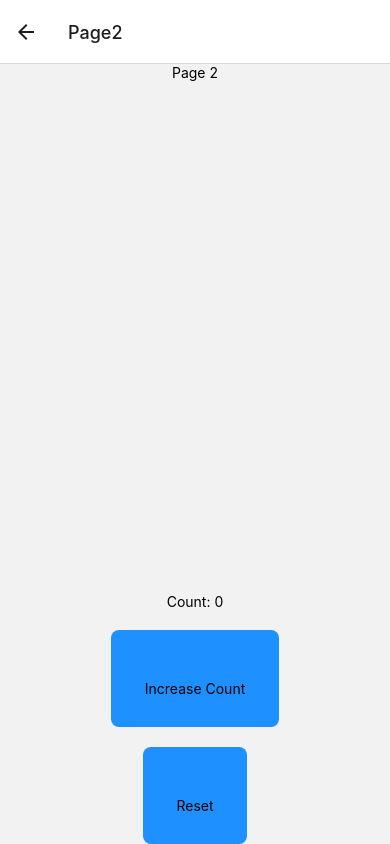
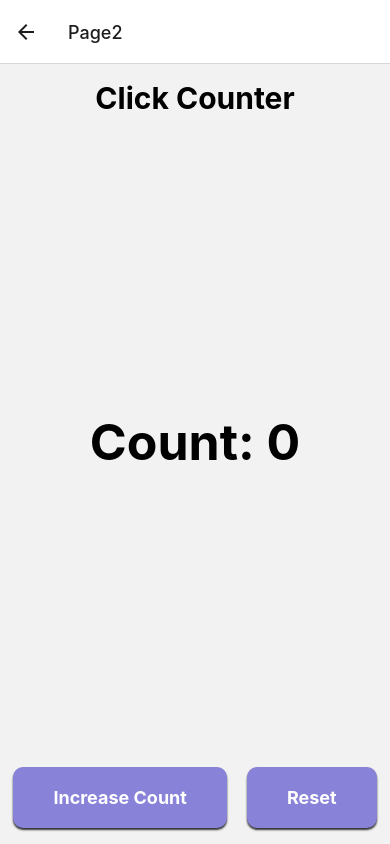
Before and after one commit to kamalnathvg/Assignment_1, a React Native app: screen /Page2 in a window 390 px wide. Built offline with nearby package versions, Linux system fonts and the light colour scheme.

Commit message:
Coloring and Sizing Changes
Make design changes.

```diff
--- a/package.json
+++ b/package.json
@@ -9,12 +9,14 @@
     "web": "expo start --web"
   },
   "dependencies": {
+    "@react-native-community/slider": "^4.5.2",
     "@react-navigation/native": "^6.1.17",
     "@react-navigation/native-stack": "^6.10.0",
     "expo": "~51.0.17",
     "expo-status-bar": "~1.12.1",
     "react": "18.2.0",
     "react-native": "0.74.2",
+    "react-native-circular-slider": "^1.0.1",
     "react-native-safe-area-context": "4.10.1",
     "react-native-screens": "3.31.1"
   },
--- a/screens/HomePage.tsx
+++ b/screens/HomePage.tsx
@@ -1,19 +1,28 @@
 import React from "react";
-import { Button, SafeAreaView, StyleSheet, Text, View } from "react-native";
+import { Button, SafeAreaView, StyleSheet, Text, View, TouchableOpacity } from "react-native";
 
 
 const HomePage = ({navigation} : any) => {
 
     return(
         <SafeAreaView>
-        <Text style= {styles.headerText}>HomePage</Text>
-        <View style= {styles.content}>
-            <Button title="Go to Page 1" onPress={() =>{navigation.navigate('Page1')}}/>
-            <Button title="Go to Page 2" onPress={() =>{navigation.navigate('Page2')}}/>
-            <Button title="Go to Page 3" onPress={() =>{navigation.navigate('Page3')}}/>
-            <Button title="Go to Page 4" onPress={() =>{navigation.navigate('Page4')}}/>
-            <Button title="Go to Page 5" onPress={() =>{navigation.navigate('Page5')}}/>
-
+        <Text style= {styles.headerText}>Click on the choice of page</Text>
+        <View style= {styles.gridContainer}>
+        <TouchableOpacity style={styles.buttonStyle} onPress={() => { navigation.navigate('Page1') }}>
+                    <Text style={styles.buttonText}>Go to Page 1</Text>
+                </TouchableOpacity>
+                <TouchableOpacity style={styles.buttonStyle} onPress={() => { navigation.navigate('Page2') }}>
+                    <Text style={styles.buttonText}>Go to Page 2</Text>
+                </TouchableOpacity>
+                <TouchableOpacity style={styles.buttonStyle} onPress={() => { navigation.navigate('Page3') }}>
+                    <Text style={styles.buttonText}>Go to Page 3</Text>
+                </TouchableOpacity>
+                <TouchableOpacity style={styles.buttonStyle} onPress={() => { navigation.navigate('Page4') }}>
+                    <Text style={styles.buttonText}>Go to Page 4</Text>
+                </TouchableOpacity>
+                <TouchableOpacity style={styles.buttonStyle} onPress={() => { navigation.navigate('Page5') }}>
+                    <Text style={styles.buttonText}>Go to Page 5</Text>
+                </TouchableOpacity>
         </View>
         </SafeAreaView>
     )
@@ -21,17 +30,43 @@ const HomePage = ({navigation} : any) => {
 
 const styles = StyleSheet.create({
     container: {
-        flex : 1
+        flex : 1,
+        padding: 16,
     },
     headerText : {
         fontSize: 25,
         alignSelf: 'center',
-        marginBottom: 20
+        marginBottom: 20,
+        marginTop: 40,
+        fontWeight: 'bold',
     },
-    content: {
-        justifyContent: 'space-between'
-    }
+    gridContainer: {
+        marginTop: 80,
+        flexDirection: 'row',
+        flexWrap: 'wrap',
+        justifyContent: 'space-around',
+        alignItems: 'center',
+    },
+    // buttonWrapper: {
+    //     marginVertical: 20,
+    //     width: '65%',
+    // },
+    buttonStyle: {
+        margin: 10,
+        width: '35%',
+        backgroundColor: '#8882d9',
+        paddingVertical: 15,
+        paddingHorizontal: 20,
+        borderRadius: 10,
+        alignItems: 'center',
+        justifyContent: 'center',
+    },
+    buttonText: {
+        color: '#fff',
+        fontSize: 16,
+        fontWeight: 'bold',
+    },
 })
 
 
-export default HomePage
+export default HomePage;
--- a/screens/Page2.tsx
+++ b/screens/Page2.tsx
@@ -1,47 +1,77 @@
 // Counter app
 
-import React, {useState} from "react";
-import {View, Text, StyleSheet, TouchableOpacity } from 'react-native' ;
+import React, { useState } from "react";
+import { View, Text, StyleSheet, TouchableOpacity } from 'react-native';
 
-const Page2 = ()   => {
+const Page2 = () => {
     const [count, setCount] = useState(0);
 
     return (
         <View style={styles.container}>
-            <Text style={styles.container}>Page 2</Text>
-            <Text> Count: {count} </Text>
-            <TouchableOpacity style = {styles.button} onPress={() => setCount(count + 1)}>
-                <Text style={styles.button}> Increase Count </Text>
+            <Text style={styles.headerText}>Click Counter</Text>
+            <View style={styles.countContainer}>
+                <Text style={styles.countText}>Count: {count}</Text>
+            </View>
+            <View style={styles.buttonsContainer}>
+                <TouchableOpacity style={styles.button} onPress={() => setCount(count + 1)}>
+                    <Text style={styles.buttonText}>Increase Count</Text>
                 </TouchableOpacity>
-            <TouchableOpacity style = {styles.button} onPress={() => setCount(0)}>
-                <Text style={styles.button}> Reset </Text>
+                <TouchableOpacity style={styles.button} onPress={() => setCount(0)}>
+                    <Text style={styles.buttonText}>Reset</Text>
                 </TouchableOpacity>
             </View>
-
-
+        </View>
     );
 };
 
 const styles = StyleSheet.create({
-   container:{
+    container: {
+        flex: 1,
+        padding: 16,
+        justifyContent: 'center',
+        alignItems: 'center',
+    },
+    headerText: {
+        fontSize: 30,
+        fontWeight: 'bold',
+        alignSelf: 'center',
+        marginBottom: 20,
+    },
+    countContainer: {
         flex: 1,
         justifyContent: 'center',
         alignItems: 'center',
+        marginBottom: 20,
     },
-   title: {
-    fontSize: 42,
-    marginTop: 20,
+    countText: {
+        fontSize: 50,
+        fontWeight: 'bold',
+    },
+    buttonsContainer: {
+        flexDirection: 'row',
+        justifyContent: 'center',
+        alignItems: 'center',
     },
     button: {
-    backgroundColor: '#1e90ff',
-    padding: 15,
-    borderRadius: 8,
-    marginTop: 20,
+        backgroundColor: '#8882d9',
+        paddingVertical: 20,
+        paddingHorizontal: 40,
+        borderRadius: 10,
+        alignItems: 'center',
+        justifyContent: 'center',
+        marginHorizontal: 10,
+        shadowColor: '#000',
+        shadowOffset: { width: 0, height: 2 },
+        shadowOpacity: 0.8,
+        shadowRadius: 2,
+        elevation: 5,
     },
     buttonText: {
         color: '#fff',
         fontSize: 18,
+        fontWeight: 'bold',
     },
 });
 
+
 export default Page2;
--- a/screens/Page3.tsx
+++ b/screens/Page3.tsx
@@ -64,12 +64,13 @@ const styles = StyleSheet.create({
         fontSize: 30,
         alignSelf: 'center',
         marginBottom: 20,
-        color: '#06859c'
+        color: '#000',
+        fontWeight: 'bold',
     },
     listItemWrapper: {
         paddingVertical: 10,
         paddingHorizontal: 10,
-        backgroundColor: '#94deeb',
+        backgroundColor: '#8882d9',
         marginVertical: 5,
         borderRadius: 5,
     },
@@ -89,7 +90,7 @@ const styles = StyleSheet.create({
     },
     buttonWrapper: {
         alignSelf: 'center',
-        backgroundColor: '#06859c',
+        backgroundColor: '#8882d9',
         paddingHorizontal: 20,
         paddingVertical: 10,
         borderRadius: 10,
@@ -98,6 +99,7 @@ const styles = StyleSheet.create({
     buttonText: {
         fontSize: 20,
         color: 'white',
+        fontWeight: 'bold',
     },
 });
 
--- a/screens/Page4.tsx
+++ b/screens/Page4.tsx
@@ -1,35 +1,34 @@
-// Text Input app
-
-import React, {useState } from "react";
-import { View, Text, StyleSheet, TextInput, TouchableOpacity} from 'react-native';
+import React, { useState } from "react";
+import { View, Text, StyleSheet, TextInput, TouchableOpacity } from 'react-native';
 
 const Page4 = () => {
     const [text, setText] = useState('');
 
-    const GetGreeting = ({text } : any) => {
-        if(text !== ""){
+    const GetGreeting = ({ text }) => {
+        if (text !== "") {
             return (
-            <Text style={styles.outputText}>Hello, {text} </Text>
+                <Text style={styles.outputText}>Hello, {text}</Text>
             )
         }
-
+        return null;
     }
 
     return (
         <View style={styles.container}>
+            <Text style={styles.headerText}>Greeting Generator</Text>
+            <View style={styles.content}>
                 <TextInput
                     style={styles.input}
                     placeholder="Type your Name here"
                     onChangeText={setText}
                     value={text}
                 />
-            <GetGreeting text = {text} />
-
-            <TouchableOpacity style = {styles.button} onPress={() => setText('')}>
-                <Text style={styles.button}> Reset </Text>
+                <GetGreeting text={text} />
+                <TouchableOpacity style={styles.button} onPress={() => setText('')}>
+                    <Text style={styles.buttonText}>Reset</Text>
                 </TouchableOpacity>
             </View>
-
+        </View>
     );
 
 };
@@ -37,13 +36,18 @@ const Page4 = () => {
 const styles = StyleSheet.create({
     container: {
         flex: 1,
+        paddingHorizontal: 16,
+    },
+    headerText: {
+        fontSize: 28,
+        fontWeight: 'bold',
+        marginTop: 40,
+        alignSelf: 'center',
+    },
+    content: {
+        flex: 1,
         justifyContent: 'center',
         alignItems: 'center',
-        padding: 16,
-    },
-    title: {
-        fontSize: 28,
-        marginBottom: 20,
     },
     input: {
         height: 40,
@@ -55,15 +59,21 @@ const styles = StyleSheet.create({
     },
     outputText: {
         marginTop: 20,
-        fontSize: 16,
+        fontSize: 26,
+        fontWeight: 'bold',
     },
     button: {
-      backgroundColor: '#1e90ff',
-      padding: 15,
+        backgroundColor: '#8882d9',
+        paddingVertical: 15,
+        paddingHorizontal: 30,
         borderRadius: 8,
         marginTop: 20,
     },
-
+    buttonText: {
+        color: '#fff',
+        fontSize: 16,
+        fontWeight: 'bold',
+    },
 });
 
 export default Page4;
--- a/screens/Page5.tsx
+++ b/screens/Page5.tsx
@@ -1,62 +1,75 @@
-// Toggle to change bg color app
-
-import React, {useState} from "react";
-import {View, Text, StyleSheet, Switch, } from 'react-native';
-
-// Generating random color.
+import React, { useState } from "react";
+import { View, Text, StyleSheet, Switch } from 'react-native';
 
 const getRandomColor = () => {
-    const letters = '0123456789ABCDEF'
+    const letters = '0123456789ABCDEF';
     let color = '#';
-    for (let i=0; i<6; i++) {
-        /* Math.random generates floating point number between 0,1. Math.floor rounds the resulting number to largest interger
-        ProgressEvent. For eg: 15.67 is rounded to 15 */
+    for (let i = 0; i < 6; i++) {
         color += letters[Math.floor(Math.random() * 16)];
     }
     return color;
-
 };
 
 const Page5 = () => {
     const [isEnabled, setIsEnabled] = useState(false);
-    const [backgroundColor, setBackgroundColor] = useState(getRandomColor());
+    const [backgroundColor, setBackgroundColor] = useState('#FFFFFF');
 
     const toggleSwitch = () => {
-        setIsEnabled(previousState => !previousState);
+        setIsEnabled(previousState => {
+            const newIsEnabled = !previousState;
+            //setBackgroundColor(newIsEnabled ? getRandomColor() : '#FFFFFF');
+
+             if (newIsEnabled) {
                     setBackgroundColor(getRandomColor());
+                } else {
+                    setBackgroundColor('#FFFFFF');
+                };
+            return newIsEnabled;
+        });
     };
 
     return (
-
-        <View style={[styles.container, {backgroundColor}]}>
-            <Text style={styles.title}> Random Color Page </Text>
+        <View style={[styles.container, { backgroundColor }]}>
+            <Text style={styles.title}>Random Color Page</Text>
+            <View style={styles.content}>
                 <Switch
                     onValueChange={toggleSwitch}
                     value={isEnabled}
+                    style={styles.switch}
                 />
-
-            <Text style={styles.switchText}> {isEnabled ? "Switch is  ON": "Switch is OFF"} </Text>
-
-
+                {/* similar to the above - can be written in if condition. */}
+                <Text style={styles.switchText}>{isEnabled ? "Switch is ON" : "Switch is OFF"}</Text>
+            </View>
         </View>
     );
-
-
 };
 
 const styles = StyleSheet.create({
     container: {
         flex: 1,
-      justifyContent: 'center',
+        justifyContent: 'flex-start',
         alignItems: 'center',
+        paddingTop: 20,
+    },
+    content: {
+        alignItems: 'center',
+        marginTop: 200,
     },
     title: {
-      fontSize: 24,
-      marginBottom: 20,
+        fontSize: 30,
+        fontWeight: 'bold',
+        marginTop: 40,
+    },
+    switch: {
+        transform: [{ scaleX: 2 }, { scaleY: 2 }],
+        marginTop: 20,
+
     },
     switchText: {
         marginTop: 20,
-      fontSize: 16,
+        fontSize: 20,
+        fontWeight: 'bold',
+
     },
 });
 
```
Also changed, not shown: App.tsx (+7 -6 lines), 1 other file (tests, documents, lock files or other folders). Lines whose indentation alone changed are shown as unchanged.
